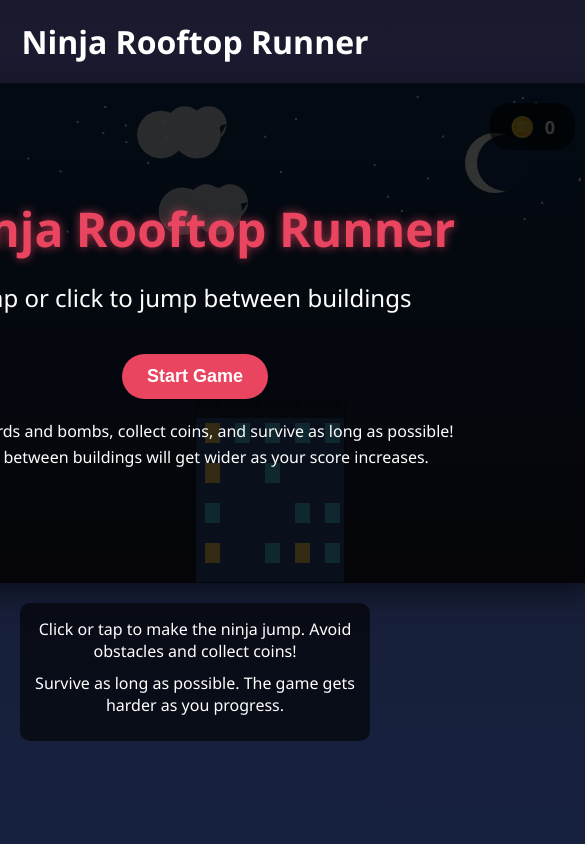
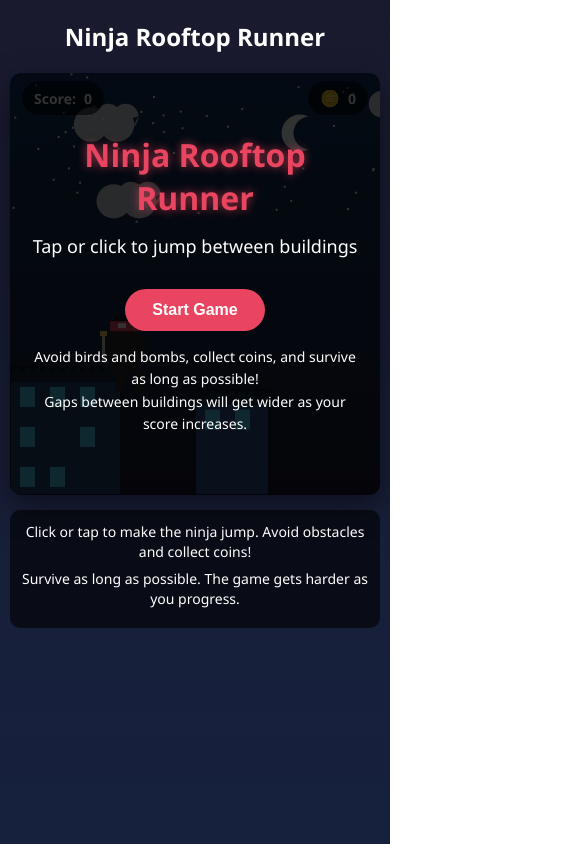
Before and after one commit to Juhi-Kini/ninja-rooftop-runner, a plain HTML site: page index.html in a window 390 px wide. Shown: the whole page, 585 px wide, since content can reach past the window. Drawn offline with Linux system fonts and the light colour scheme.

Commit message:
Enhance responsiveness and add mobile controls
Refactor HTML and CSS for responsive design and mobile controls.

```diff
--- a/index.html
+++ b/index.html
@@ -2,13 +2,19 @@
 <html lang="en">
 <head>
     <meta charset="UTF-8">
-    <meta name="viewport" content="width=device-width, initial-scale=1.0">
+    <meta name="viewport" content="width=device-width, initial-scale=1.0, maximum-scale=1.0, user-scalable=no">
     <title>Ninja Rooftop Runner</title>
     <style>
         * {
             margin: 0;
             padding: 0;
             box-sizing: border-box;
+            -webkit-tap-highlight-color: transparent;
+            -webkit-user-select: none;
+            -moz-user-select: none;
+            -ms-user-select: none;
+            user-select: none;
+            touch-action: manipulation;
         }
 
         body {
@@ -19,19 +25,28 @@
             flex-direction: column;
             align-items: center;
             min-height: 100vh;
-            padding: 20px;
-            overflow: hidden;
+            padding: 10px;
+            overflow-x: hidden;
+        }
+
+        h1 {
+            font-size: clamp(24px, 5vw, 36px);
+            margin: 10px 0;
+            text-align: center;
         }
 
         .game-container {
             position: relative;
-            width: 800px;
-            height: 500px;
+            width: 100%;
+            max-width: 800px;
+            height: 60vh;
+            min-height: 400px;
+            max-height: 500px;
             background: linear-gradient(to bottom, #0f3460, #1a1a2e);
             border-radius: 10px;
             box-shadow: 0 10px 30px rgba(0, 0, 0, 0.5);
             overflow: hidden;
-            margin-top: 20px;
+            margin-top: 10px;
         }
 
         #gameCanvas {
@@ -45,7 +60,7 @@
             top: 0;
             left: 0;
             width: 100%;
-            padding: 20px;
+            padding: 10px 15px;
             display: flex;
             justify-content: space-between;
             pointer-events: none;
@@ -53,26 +68,29 @@
 
         .score-container, .coins-container {
             background: rgba(0, 0, 0, 0.6);
-            padding: 10px 20px;
+            padding: 8px 15px;
             border-radius: 20px;
-            font-size: 18px;
+            font-size: clamp(14px, 3vw, 18px);
             font-weight: bold;
             display: flex;
             align-items: center;
-            gap: 10px;
+            gap: 8px;
         }
 
         .controls {
-            margin-top: 20px;
+            margin-top: 15px;
             text-align: center;
             background: rgba(0, 0, 0, 0.6);
-            padding: 15px;
+            padding: 12px;
             border-radius: 10px;
             max-width: 800px;
+            width: 100%;
         }
 
         .controls p {
-            margin-bottom: 10px;
+            margin-bottom: 8px;
+            font-size: clamp(14px, 3vw, 16px);
+            line-height: 1.4;
         }
 
         .btn {
@@ -80,12 +98,13 @@
             color: white;
             border: none;
             padding: 12px 25px;
-            font-size: 18px;
+            font-size: clamp(16px, 4vw, 18px);
             border-radius: 30px;
             cursor: pointer;
             transition: all 0.3s;
             font-weight: bold;
             margin-top: 10px;
+            min-width: 140px;
         }
 
         .btn:hover {
@@ -105,19 +124,22 @@
             align-items: center;
             background: rgba(0, 0, 0, 0.8);
             z-index: 10;
+            padding: 20px;
+            text-align: center;
         }
 
         .title {
-            font-size: 48px;
-            margin-bottom: 20px;
+            font-size: clamp(32px, 8vw, 48px);
+            margin-bottom: 15px;
             color: #e94560;
             text-shadow: 0 0 10px rgba(233, 69, 96, 0.7);
         }
 
         .subtitle {
-            font-size: 24px;
-            margin-bottom: 30px;
+            font-size: clamp(18px, 4vw, 24px);
+            margin-bottom: 20px;
             text-align: center;
+            line-height: 1.4;
         }
 
         .hidden {
@@ -125,26 +147,104 @@
         }
 
         .game-over {
-            font-size: 36px;
+            font-size: clamp(28px, 6vw, 36px);
             color: #e94560;
+            margin-bottom: 15px;
+        }
+
+        .final-score {
+            font-size: clamp(18px, 4vw, 24px);
             margin-bottom: 20px;
         }
 
-        .final-score {
-            font-size: 24px;
-            margin-bottom: 30px;
-        }
-
         .instructions {
-            margin-top: 20px;
+            margin-top: 15px;
             max-width: 600px;
             text-align: center;
             line-height: 1.6;
+            font-size: clamp(14px, 3vw, 16px);
         }
 
         .coin-icon {
             color: gold;
-            font-size: 20px;
+            font-size: clamp(16px, 3vw, 20px);
+        }
+
+        /* Mobile-specific controls */
+        .mobile-controls {
+            display: none;
+            position: absolute;
+            bottom: 20px;
+            left: 0;
+            width: 100%;
+            justify-content: center;
+            gap: 20px;
+            pointer-events: none;
+        }
+
+        .jump-btn {
+            width: 80px;
+            height: 80px;
+            background: rgba(233, 69, 96, 0.7);
+            border-radius: 50%;
+            display: flex;
+            align-items: center;
+            justify-content: center;
+            font-size: 14px;
+            font-weight: bold;
+            color: white;
+            pointer-events: auto;
+            cursor: pointer;
+            border: 3px solid white;
+            user-select: none;
+        }
+
+        /* Show mobile controls only on touch devices */
+        @media (max-width: 768px) and (hover: none) and (pointer: coarse) {
+            .mobile-controls {
+                display: flex;
+            }
+
+            .controls p:last-child {
+                display: none;
+            }
+        }
+
+        /* Adjust for very small screens */
+        @media (max-width: 480px) {
+            .game-container {
+                height: 50vh;
+                min-height: 350px;
+            }
+
+            .jump-btn {
+                width: 70px;
+                height: 70px;
+            }
+
+            .ui-overlay {
+                padding: 8px 12px;
+            }
+
+            .score-container, .coins-container {
+                padding: 6px 12px;
+            }
+        }
+
+        /* Landscape orientation adjustments */
+        @media (max-height: 500px) and (orientation: landscape) {
+            .game-container {
+                height: 80vh;
+                max-height: 300px;
+            }
+
+            h1 {
+                display: none;
+            }
+
+            .controls {
+                display: none;
+            }
         }
     </style>
 </head>
@@ -163,6 +263,11 @@
                 <span class="coin-icon">🪙</span>
                 <span id="coins">0</span>
             </div>
+        </div>
+
+        <!-- Mobile jump button -->
+        <div class="mobile-controls">
+            <div class="jump-btn">TAP TO JUMP</div>
         </div>
 
         <div id="startScreen" class="screen">
@@ -201,10 +306,20 @@
         const coinsElement = document.getElementById('coins');
         const finalScoreElement = document.getElementById('finalScore');
         const finalCoinsElement = document.getElementById('finalCoins');
+        const jumpBtn = document.querySelector('.jump-btn');
 
-        // Set canvas dimensions
-        canvas.width = 800;
-        canvas.height = 500;
+        // Set canvas dimensions based on container
+        function setCanvasSize() {
+            const container = canvas.parentElement;
+            canvas.width = container.clientWidth;
+            canvas.height = container.clientHeight;
+
+            // Adjust game elements based on screen size
+            const isMobile = window.innerWidth <= 768;
+            game.ninjaSize = isMobile ? 30 : 40;
+            game.buildingMinHeight = isMobile ? 100 : 150;
+            game.initialGapSize = isMobile ? 150 : 200;
+        }
 
         // Game state
         let game = {
@@ -222,7 +337,10 @@
             obstacles: [],
             coinsList: [],
             clouds: [],
-            gameOver: false
+            gameOver: false,
+            ninjaSize: 40,
+            buildingMinHeight: 150,
+            initialGapSize: 200
         };
 
         // Ninja character
@@ -240,32 +358,38 @@
         // Initialize clouds
         function initClouds() {
             game.clouds = [];
-            for (let i = 0; i < 5; i++) {
+            const cloudCount = window.innerWidth <= 768 ? 3 : 5;
+            for (let i = 0; i < cloudCount; i++) {
                 game.clouds.push({
                     x: Math.random() * canvas.width,
                     y: 30 + Math.random() * 100,
-                    width: 60 + Math.random() * 40,
-                    height: 30 + Math.random() * 20,
-                    speed: 0.5 + Math.random() * 0.5
+                    width: 40 + Math.random() * 40,
+                    height: 20 + Math.random() * 20,
+                    speed: 0.3 + Math.random() * 0.5
                 });
             }
         }
 
         // Initialize game
         function init() {
+            setCanvasSize();
+
             game.running = false;
             game.score = 0;
             game.coins = 0;
             game.speed = 5;
-            game.gapSize = 200;
+            game.gapSize = game.initialGapSize;
             game.buildings = [];
             game.obstacles = [];
             game.coinsList = [];
             game.gameOver = false;
-            game.lastBuildingX = 400;
+            game.lastBuildingX = canvas.width * 0.5;
 
+            // Adjust ninja size for mobile
+            ninja.width = game.ninjaSize;
+            ninja.height = game.ninjaSize * 1.5;
             ninja.x = 100;
-            ninja.y = 300;
+            ninja.y = canvas.height * 0.6;
             ninja.velocityY = 0;
             ninja.jumping = false;
             ninja.canJump = true;
@@ -275,8 +399,8 @@
             // Create initial buildings
             game.buildings.push({
                 x: 0,
-                width: 200,
-                height: 150,
+                width: canvas.width * 0.3,
+                height: game.buildingMinHeight + Math.random() * 50,
                 color: '#1f4068',
                 windows: true,
                 hasCoin: true,
@@ -284,9 +408,9 @@
             });
 
             game.buildings.push({
-                x: 400,
-                width: 150,
-                height: 180,
+                x: canvas.width * 0.5,
+                width: canvas.width * 0.2,
+                height: game.buildingMinHeight + Math.random() * 80,
                 color: '#2c5288',
                 windows: true,
                 hasCoin: false,
@@ -300,7 +424,7 @@
         function generateBuilding() {
             const gap = game.gapSize + Math.random() * 50;
             const width = 80 + Math.random() * 120;
-            const height = 150 + Math.random() * 100;
+            const height = game.buildingMinHeight + Math.random() * 100;
             const colors = ['#1f4068', '#2c5288', '#3a6496', '#1a3658'];
             const color = colors[Math.floor(Math.random() * colors.length)];
 
@@ -372,15 +496,16 @@
 
         // Draw half moon
         function drawMoon() {
+            const moonSize = canvas.width * 0.05;
             ctx.fillStyle = '#f8f9fa';
             ctx.beginPath();
-            ctx.arc(700, 80, 30, 0, Math.PI * 2);
+            ctx.arc(canvas.width - 80, 60, moonSize, 0, Math.PI * 2);
             ctx.fill();
 
             // Create crescent effect
             ctx.fillStyle = '#0f3460';
             ctx.beginPath();
-            ctx.arc(710, 80, 28, 0, Math.PI * 2);
+            ctx.arc(canvas.width - 70, 60, moonSize - 2, 0, Math.PI * 2);
             ctx.fill();
         }
 
@@ -710,6 +835,7 @@
         startBtn.addEventListener('click', startGame);
         restartBtn.addEventListener('click', startGame);
 
+        // Desktop controls
         canvas.addEventListener('click', jump);
         document.addEventListener('keydown', (e) => {
             if (e.code === 'Space') {
@@ -718,10 +844,26 @@
             }
         });
 
-        // Add touch event for mobile
+        // Mobile controls
         canvas.addEventListener('touchstart', (e) => {
             e.preventDefault();
             jump();
+        });
+
+        // Mobile jump button
+        if (jumpBtn) {
+            jumpBtn.addEventListener('click', jump);
+            jumpBtn.addEventListener('touchstart', (e) => {
+                e.preventDefault();
+                jump();
+            });
+        }
+
+        // Handle window resize
+        window.addEventListener('resize', () => {
+            if (!game.running) {
+                init();
+            }
         });
 
         // Start the game loop
```
